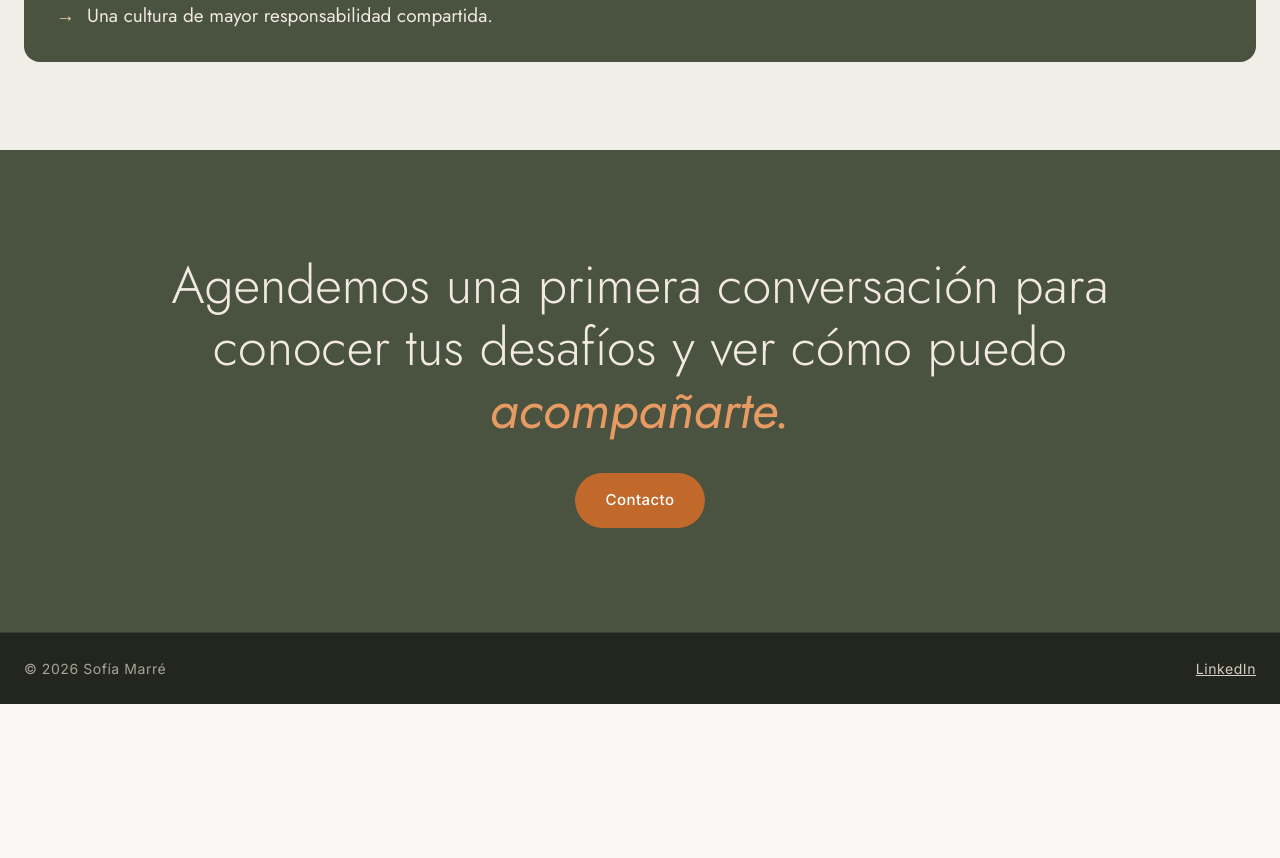
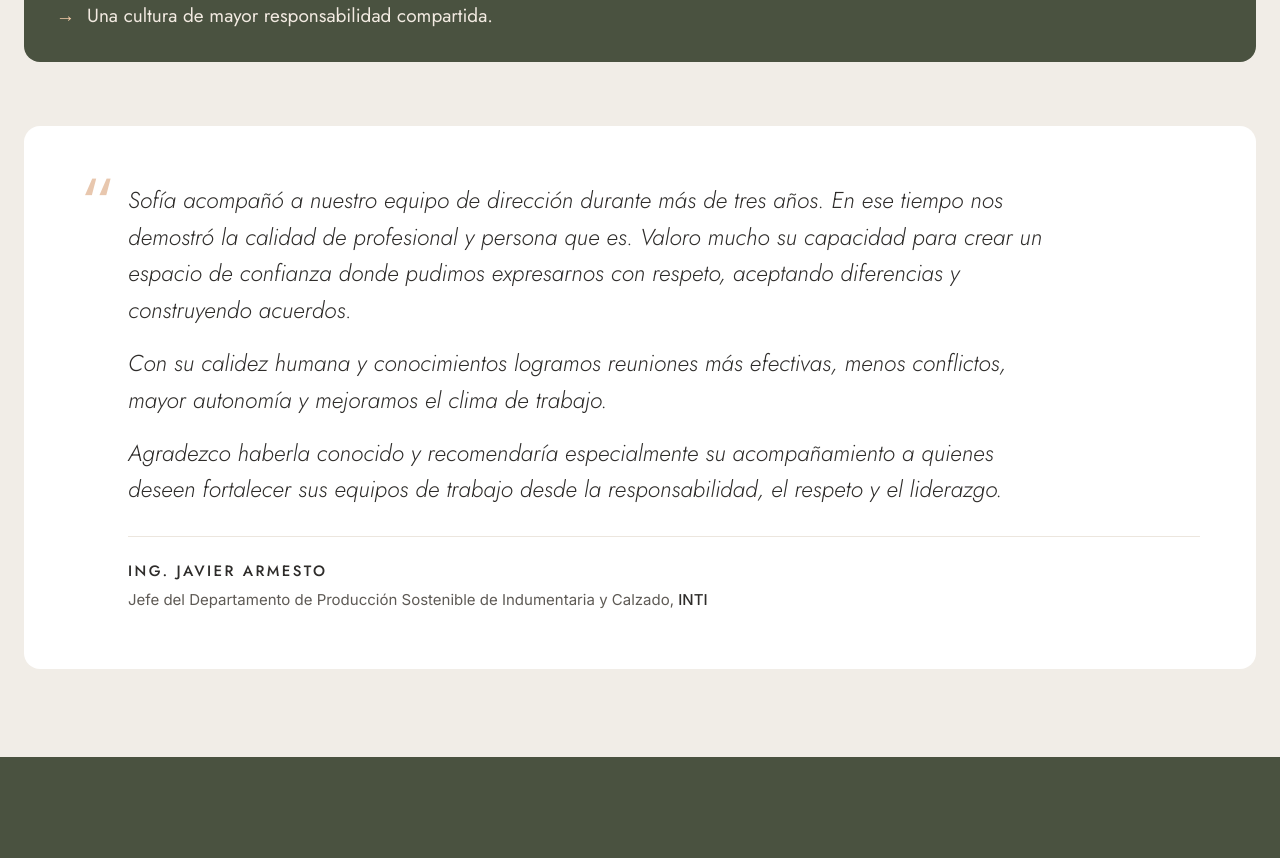
Before and after one commit to sofmarre-tech/sofiamarre, a plain HTML site: page casos.html in a window 1280 px wide. Shown: the part 1134-1992 px from the top of the page. Before the commit the page ends 1838 px from the top, so only its background shows below. Drawn offline with Linux system fonts and the light colour scheme.

Commit message:
Add files via upload

```diff
--- a/casos.html
+++ b/casos.html
@@ -18,7 +18,7 @@
 [hidden]{display:none!important}html{scroll-behavior:smooth}body{margin:0;background:#FAF8F5}
 a{color:#2E2C2A}a:hover{color:#000000}
 .cards::-webkit-scrollbar{height:6px}.cards::-webkit-scrollbar-thumb{background:#D9D3CB;border-radius:3px}
-@media (max-width:640px){.cert-cell{width:auto!important}.cert-logo{justify-content:flex-start!important;height:auto!important;min-height:0;margin-bottom:6px}.cert-title{min-height:0!important}}
+@media (max-width:640px){#testimonios{--qm:none}.cert-cell{width:auto!important}.cert-logo{justify-content:flex-start!important;height:auto!important;min-height:0;margin-bottom:6px}.cert-title{min-height:0!important}}
 </style>
 </head>
 <body>
@@ -77,6 +77,16 @@ a{color:#2E2C2A}a:hover{color:#000000}
 </ul>
 </div>
 </div>
+<figure id="testimonios" style="margin: 24px 0 0; background: #FFFFFF; border-radius: 16px; padding: clamp(28px, 5vw, 56px); display: flex; flex-direction: column; gap: 28px">
+<blockquote style="margin: 0; position: relative; padding-left: clamp(0px, 4vw, 48px)">
+<span aria-hidden="true" style="position: absolute; left: 0; top: -14px; font-family: 'Jost', sans-serif; font-size: 4.5rem; line-height: 1; color: #E8C7AE; display: var(--qm, block)">“</span>
+<div style="display: flex; flex-direction: column; gap: 16px; max-width: 920px"><p style="margin: 0; font-family: 'Jost', sans-serif; font-style: italic; font-weight: 300; font-size: clamp(1.1875rem, 2vw, 1.4375rem); line-height: 1.6; color: #2E2C2A">Sofía acompañó a nuestro equipo de dirección durante más de tres años. En ese tiempo nos demostró la calidad de profesional y persona que es. Valoro mucho su capacidad para crear un espacio de confianza donde pudimos expresarnos con respeto, aceptando diferencias y construyendo acuerdos.</p><p style="margin: 0; font-family: 'Jost', sans-serif; font-style: italic; font-weight: 300; font-size: clamp(1.1875rem, 2vw, 1.4375rem); line-height: 1.6; color: #2E2C2A">Con su calidez humana y conocimientos logramos reuniones más efectivas, menos conflictos, mayor autonomía y mejoramos el clima de trabajo.</p><p style="margin: 0; font-family: 'Jost', sans-serif; font-style: italic; font-weight: 300; font-size: clamp(1.1875rem, 2vw, 1.4375rem); line-height: 1.6; color: #2E2C2A">Agradezco haberla conocido y recomendaría especialmente su acompañamiento a quienes deseen fortalecer sus equipos de trabajo desde la responsabilidad, el respeto y el liderazgo.</p></div>
+</blockquote>
+<figcaption style="display: flex; flex-direction: column; gap: 4px; margin-left: clamp(0px, 4vw, 48px); border-top: 1px solid #ECE6DE; padding-top: 22px">
+<span style="font-family: 'Jost', sans-serif; font-weight: 500; font-size: 0.9375rem; letter-spacing: 0.16em; text-transform: uppercase; color: #2E2C2A">Ing. Javier Armesto</span>
+<span style="font-size: 0.9375rem; color: #5E5A55">Jefe del Departamento de Producción Sostenible de Indumentaria y Calzado, <strong style="font-weight: 500; color: #2E2C2A">INTI</strong></span>
+</figcaption>
+</figure>
 </div>
 </section>
 
```
